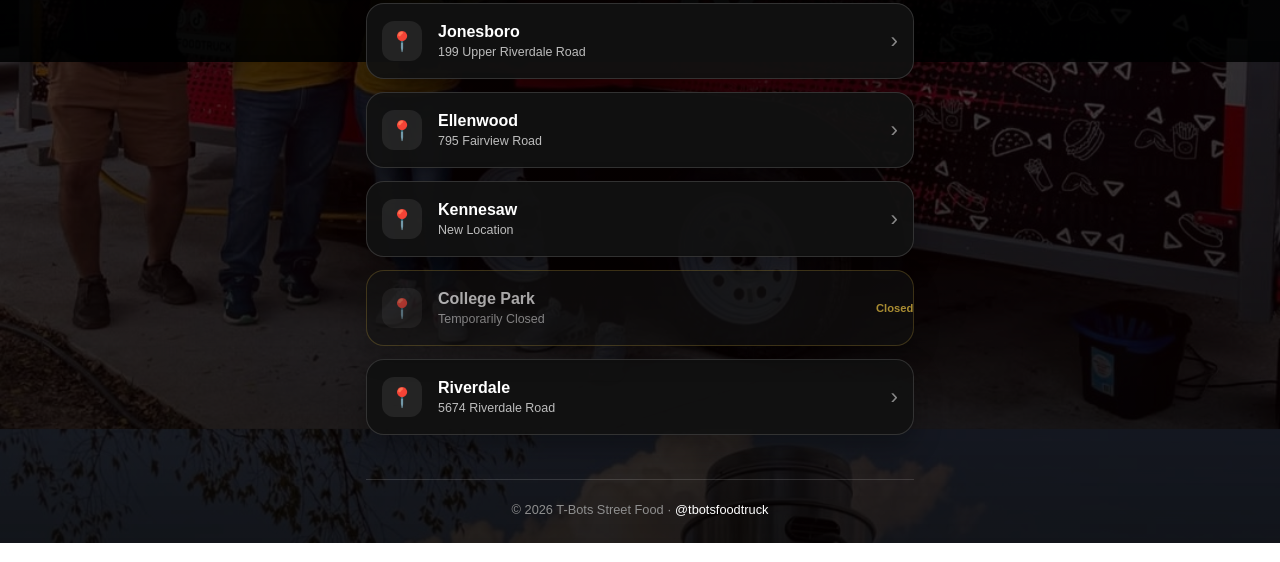
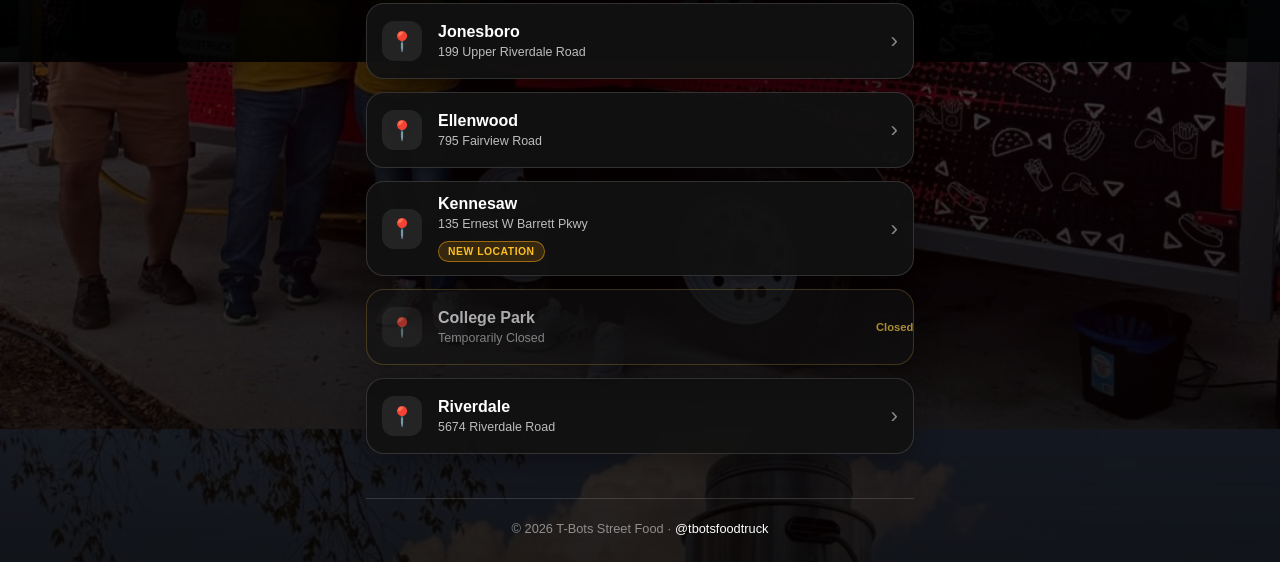
Before and after one commit to Hsherif2/tbotsatl-, a plain HTML site: page index.html in a window 1280 px wide. Shown: the part 738-1300 px from the top of the page. Drawn offline with Linux system fonts and the light colour scheme.

Commit message:
Update Kennesaw location information
Updated Kennesaw location details and added a 'coming soon' label.

```diff
--- a/index.html
+++ b/index.html
@@ -74,10 +74,12 @@
   <span class="icon">📍</span>
   <span class="copy">
     <strong>Kennesaw</strong>
-    <small>New Location</small>
+    <small>135 Ernest W Barrett Pkwy</small>
+    <span class="coming-soon">New Location</span>
   </span>
   <span class="arrow">›</span>
 </button>
+
 
 <button class="link-card temporarily-closed" type="button" disabled>
   <span class="icon">📍</span>
```
